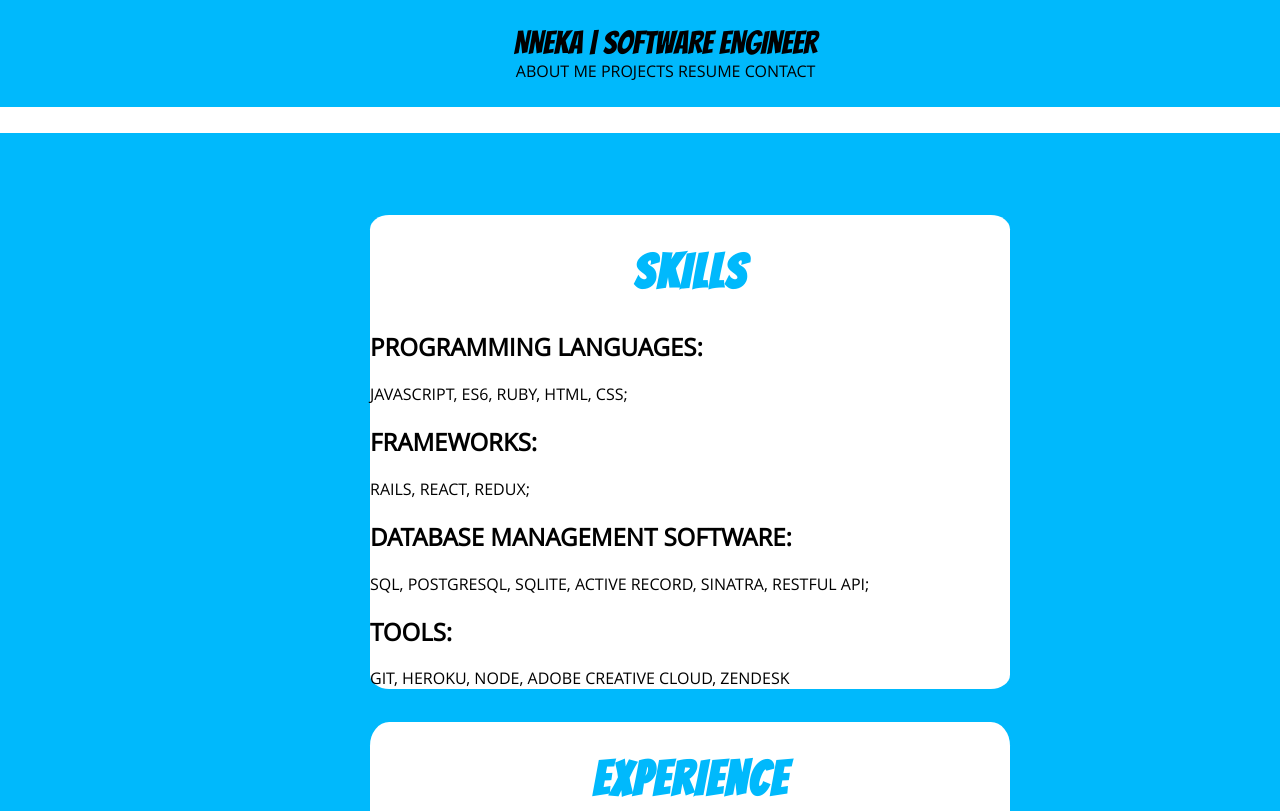
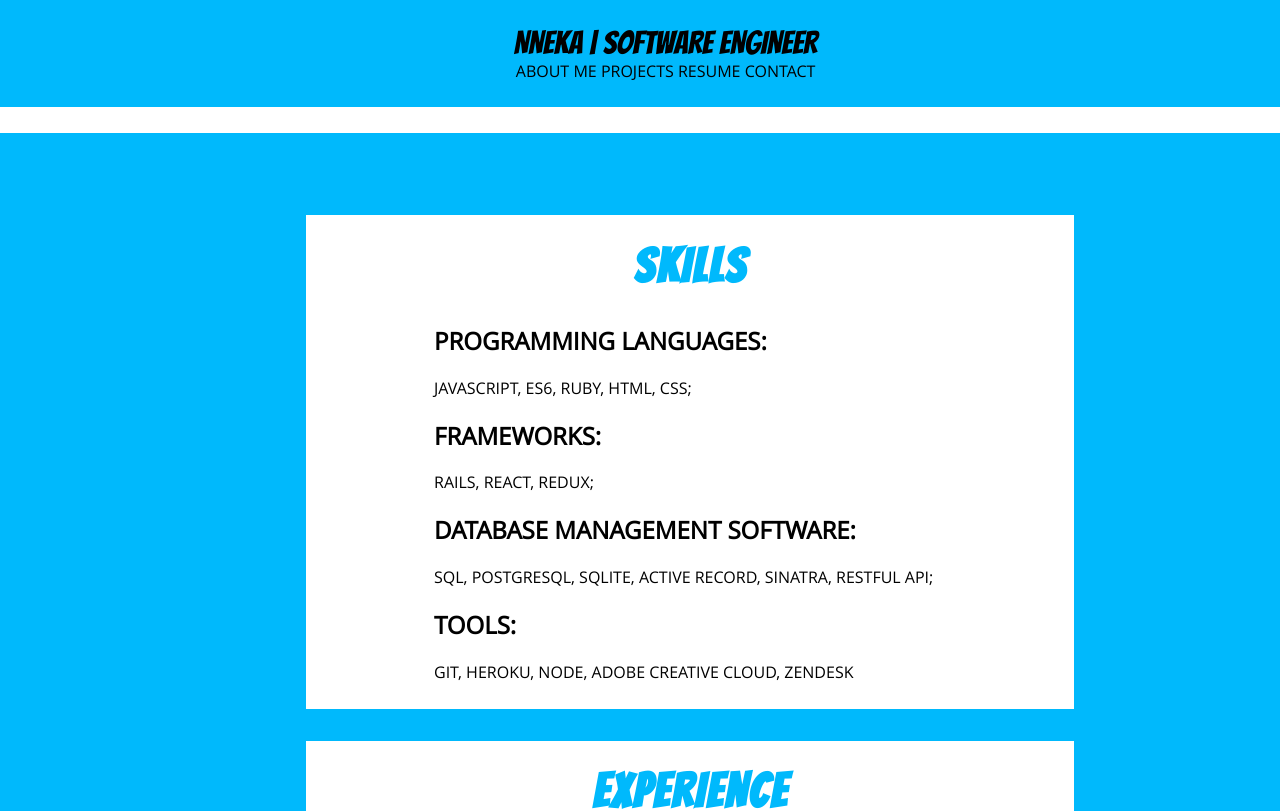
Before and after one commit to nnekauf/portfolio, a React (Create React App) app: page /resume in a window 1280 px wide. Shown: the top 811 px of the page. Built offline with nearby package versions, Linux system fonts and the light colour scheme.

Commit message:
adds padding so that the content can have space between the text and the border

```diff
--- a/src/App.css
+++ b/src/App.css
@@ -219,11 +219,12 @@
 .resumeCard{
   background-color: white;
   margin: 0 auto;
-  max-width: 50%;
-  border-radius: 3%;
+  max-width: 40%;
+  padding-bottom: 2%;
+  padding-right: 10%;
+  padding-left:10%;
+  /*
 
-  /*
-  padding-right: 5%;
   padding-top: 2%;
   padding-bottom: 2%; */
   font-family: OpenSans;
```
